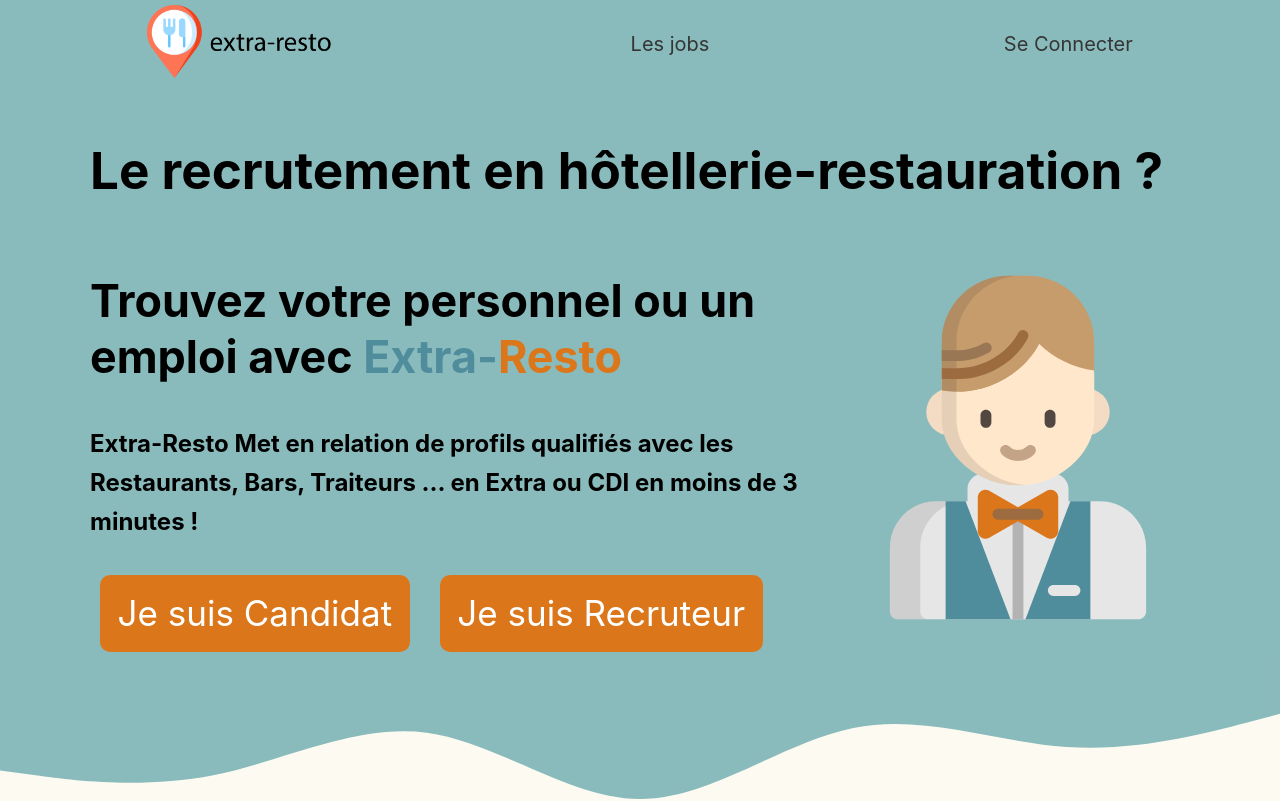
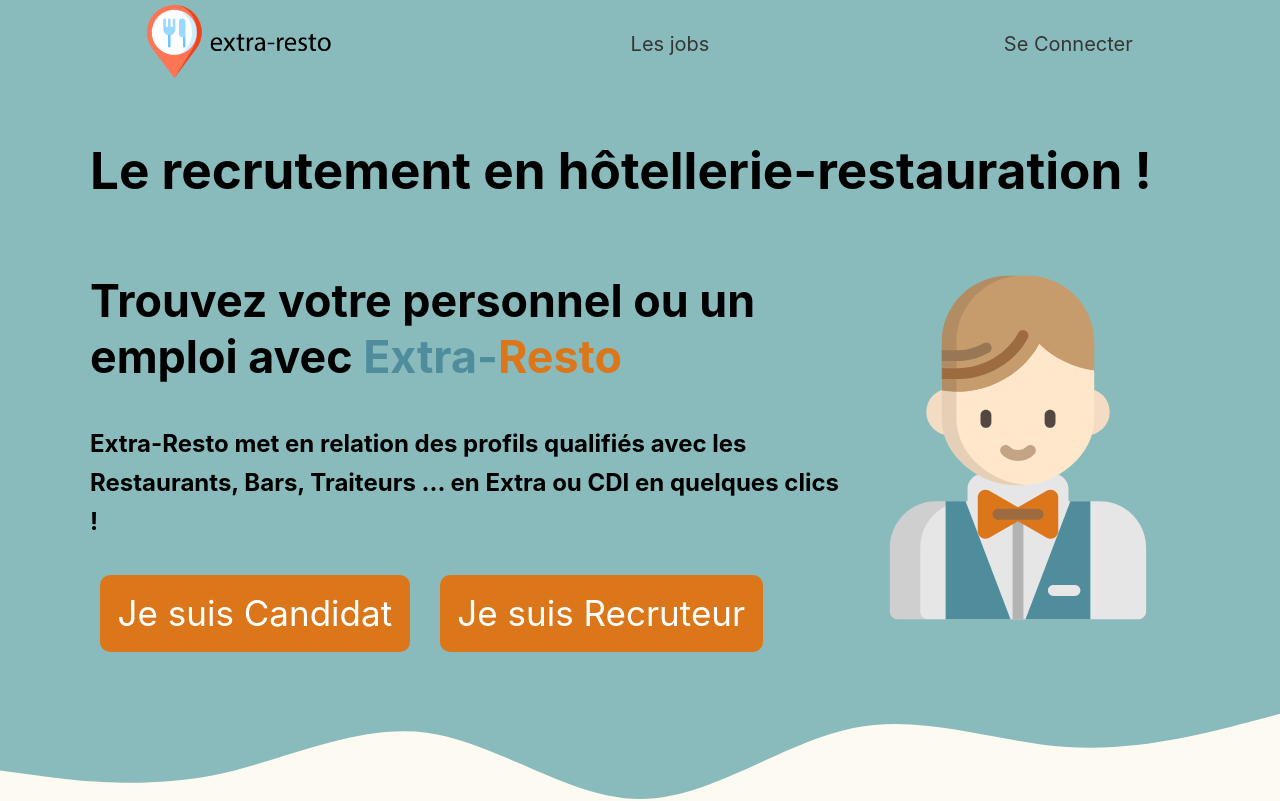
Before and after one commit to extra-resto/extra-resto-app, a Next.js app: page / in a window 1280 px wide. Shown: the top 801 px of the page. Built offline with nearby package versions, Linux system fonts and the light colour scheme.

Commit message:
update homepage

```diff
--- a/pages/index.jsx
+++ b/pages/index.jsx
@@ -40,7 +40,7 @@
       </Head>
       <div className={styles.Home}>
         <h1 className={styles.Home__title}>Le recrutement en
-          hôtellerie-restauration ?
+          hôtellerie-restauration !
         </h1>
         <div className={styles.Concept__Hero}>
           <div className={styles.Concept__Hero__cta}>
@@ -49,9 +49,9 @@
             avec <span className={styles.Concept__Hero__cta__title__blue}>Extra-</span><span className={styles.Concept__Hero__cta__title__orange}>Resto</span>
           </h2>
           <h3>Extra-Resto
-              Met en relation de profils qualifiés
+              met en relation des profils qualifiés
               avec les Restaurants, Bars, Traiteurs ...
-              en Extra ou CDI en moins de 3 minutes !
+              en Extra ou CDI en quelques clics !
           </h3>
           {!role &&
           <div className={styles.Concept__Hero__cta__buttons}>
```
